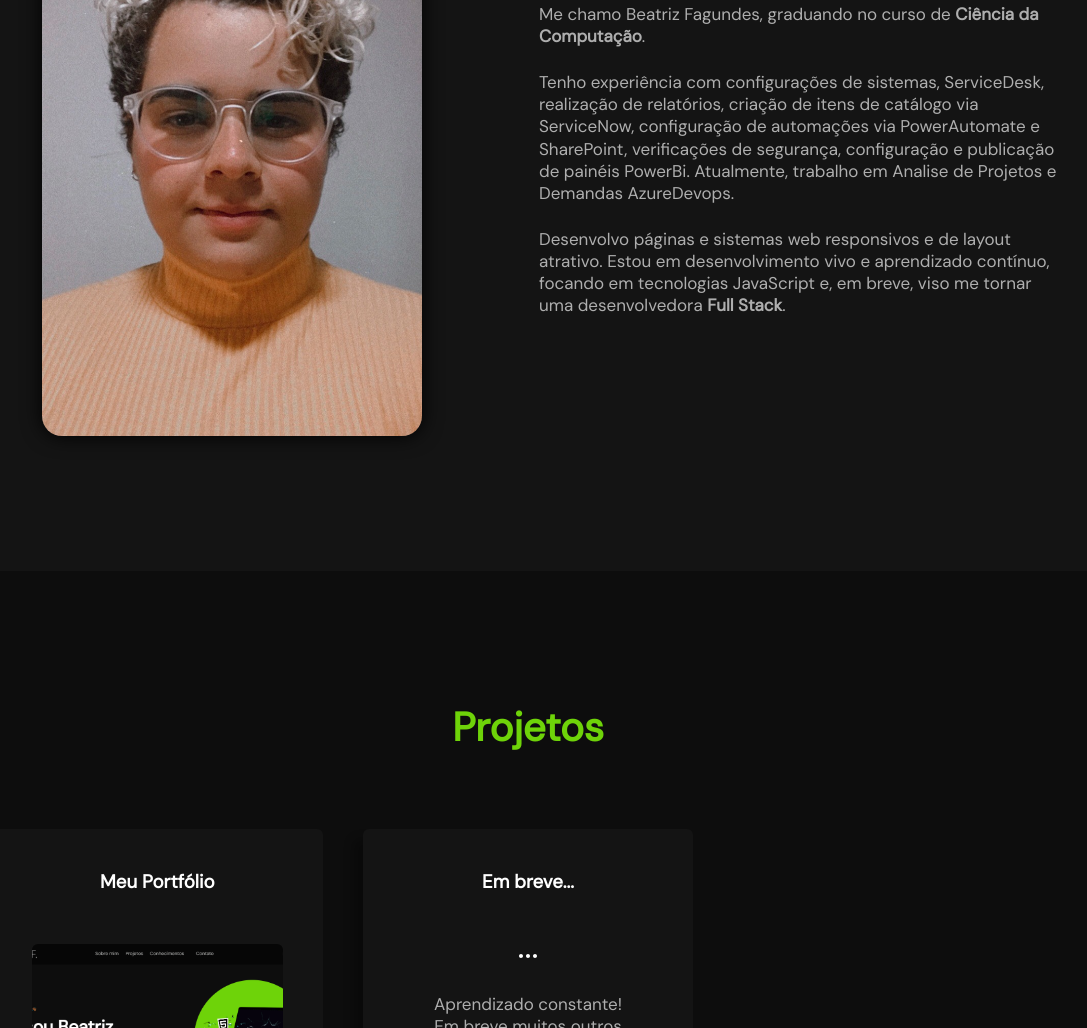
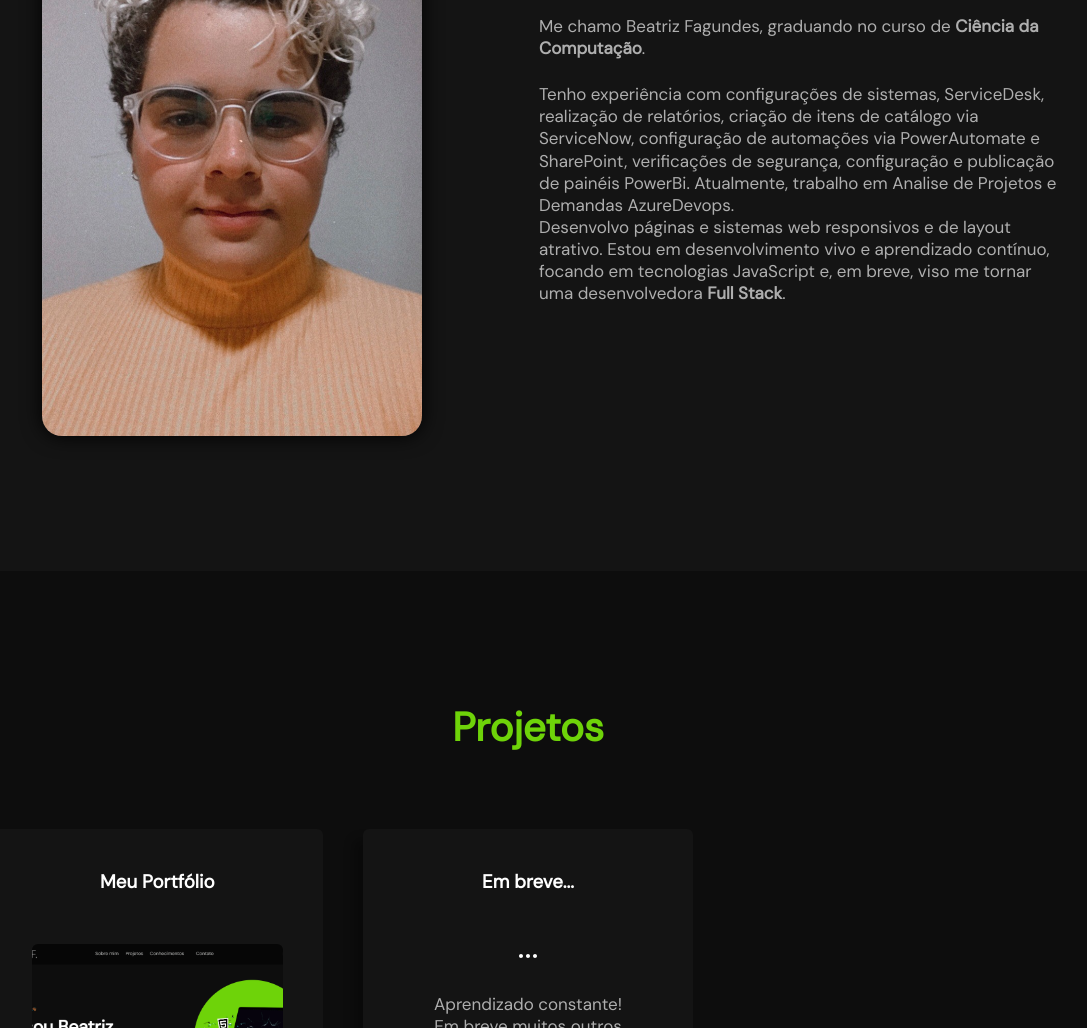
Before and after one commit to BeatrizFag/Portfoliob, a plain HTML site: page index.html in a window 1280 px wide. Shown: the part 1044-2072 px from the top of the page, without its empty margins (112-1199 px from the left). Drawn offline with nearby package versions, Linux system fonts and the light colour scheme; a web font is replaced by a local one.

Commit message:
Update index.html

```diff
--- a/index.html
+++ b/index.html
@@ -237,8 +237,7 @@
                Tenho experiência com configurações de sistemas, ServiceDesk, realização de relatórios, criação de itens de catálogo
               via ServiceNow, configuração de automações via PowerAutomate e SharePoint, verificações de segurança, configuração e
               publicação de painéis PowerBi. Atualmente, trabalho em Analise de Projetos e Demandas AzureDevops.
-            </p>
-            <p>
+          </br>
               Desenvolvo páginas e sistemas web responsivos e de layout atrativo.
               Estou em desenvolvimento vivo e aprendizado contínuo, focando em tecnologias JavaScript e, em breve, viso me tornar uma desenvolvedora <strong>Full Stack</strong>.
             </p>
```
